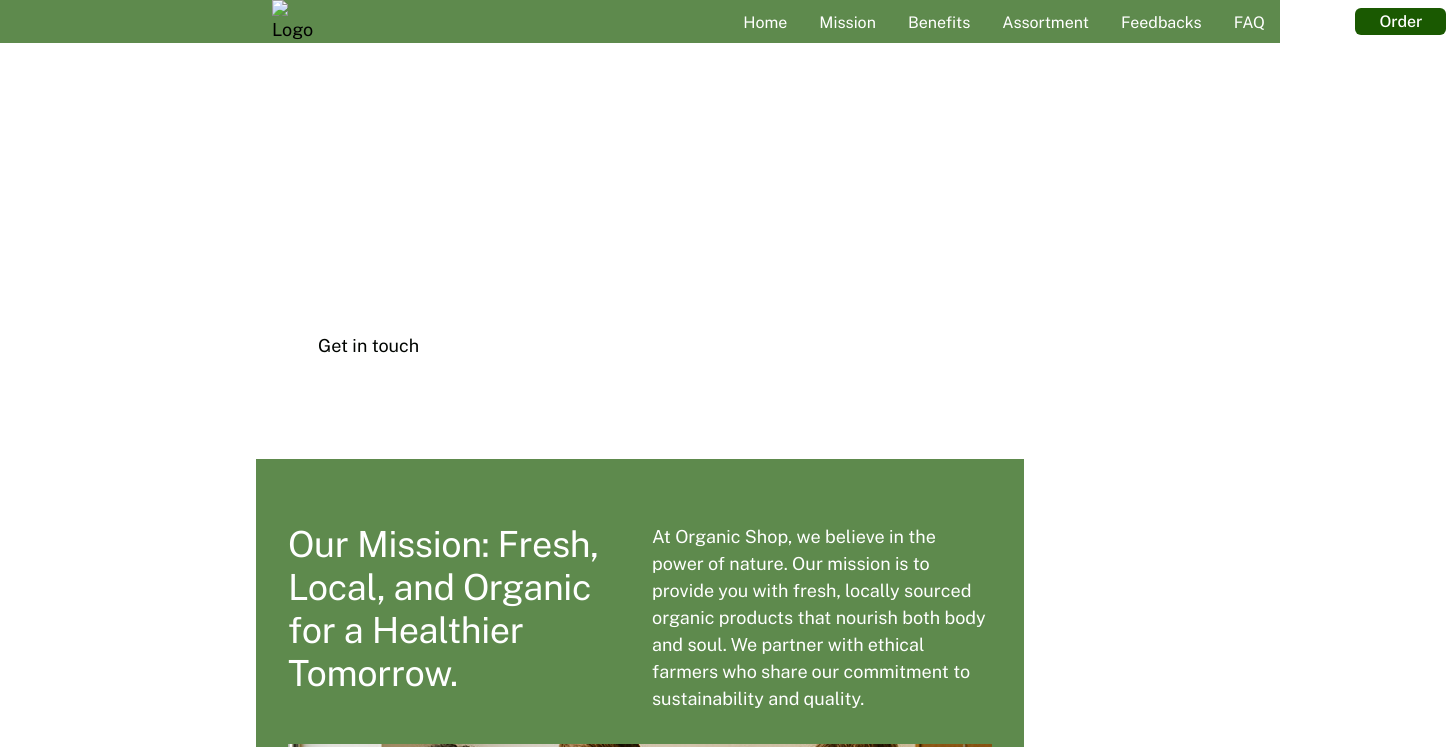
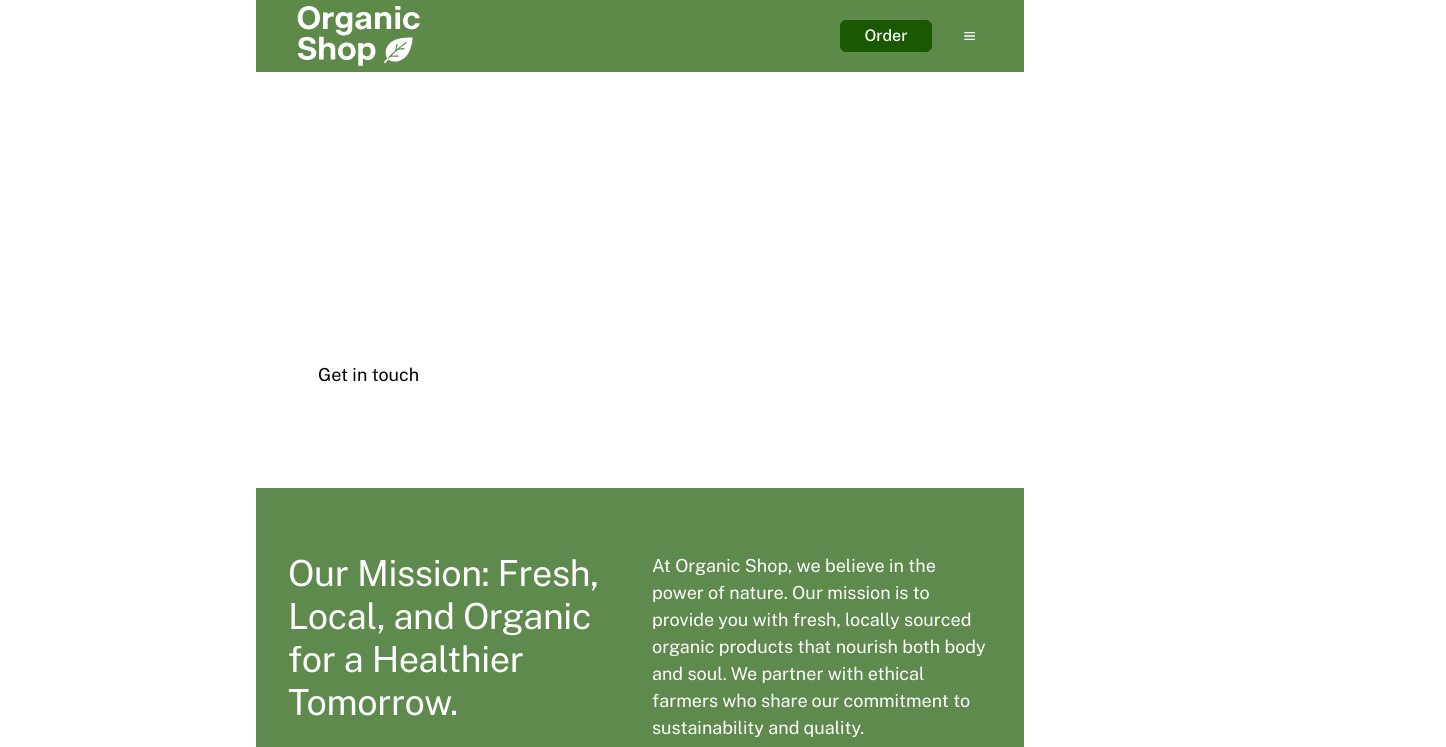
Before and after one commit to AndrNech/git-pushers-team-project, a website built with Vite: page src/index.html in a window 1280 px wide. Shown: the top 747 px of the page, 1446 px wide, since content can reach past the window. Built offline with nearby package versions, Linux system fonts and the light colour scheme; files whose address does not match are found by name; a web font is replaced by a local one.

Commit message:
header refill

```diff
--- a/src/css/header.css
+++ b/src/css/header.css
@@ -1,70 +1,103 @@
-.header {
-  background-color: #5E8A4D;
+.header-container {
+  display: flex;
+  justify-content: space-between;
+  align-items: center;
+  background-color: #5e8a49;
+  padding: 6px 16px;
 }
 
-.header-container {
+.header-logo {
+  height: 60px;
+  fill: #fff;
+}
+
+.header-nav {
+  width: 1014px;
+  display: none;
+  justify-content: flex-end;
+  column-gap: 32px;
+  font-weight: 400;
+  font-size: 16px;
+  line-height: 1.5;
+  color: #fff;
+}
+
+.header-nav-item {
+  transition: opacity 250ms cubic-bezier(0.4, 0, 0.2, 1);
+}
+
+.header-nav-item:hover,
+.header-nav-item:focus {
+  opacity: 0.5;
+}
+
+.header-buttons {
   display: flex;
   align-items: center;
-  justify-content: space-between;
-  margin: 0 auto;
-  padding: 0 16px;
+  column-gap: 16px;
 }
 
- .nav-list {
-  display: flex;
-  gap: 32px;
-  margin: 0;
-  padding: 0;
+.header-button-order {
+  display: none;
+  justify-content: center;
+  align-items: center;
+  border: 1px solid #1a5901;
+  border-radius: 6px;
+  padding: 4px 24px;
+  width: 92px;
+  height: 32px;
+  background-color: #1a5901;
+  font-weight: 500;
+  font-size: 16px;
+  line-height: 1.5;
+  color: #fff;
+  transition: background-color 250ms cubic-bezier(0.4, 0, 0.2, 1);
 }
 
-.nav-link {
-  color: #ffffff;
-  font-size: 16px;
-  transition: color 0.3s;
+.header-button-order:hover,
+.header-button-order:focus {
+  background-color: #fff;
+  color: #010400;
+  border: none;
 }
 
-.nav-link:hover {
-  color: #f0f0f0;
+.header-burger-menu {
+  width: 32px;
+  height: 32px;
+  display: flex;
+  justify-content: center;
+  align-items: center;
+  background: transparent;
+  border: 0;
+  fill: #fff;
+  cursor: pointer;
 }
 
+@media screen and (min-width: 768px) {
+  .header-container {
+    padding: 6px 32px;
+  }
 
-@media screen and (min-width: 768px) {
-  .menu-open-btn {
+  .header-button-order {
+    display: flex;
+  }
+
+  .header-burger-menu {
+    width: 44px;
+    height: 44px;
+  }
+}
+
+@media screen and (min-width: 1440px) {
+  .header-container {
+    padding: 6px 64px;
+  }
+
+  .header-nav {
+    display: flex;
+  }
+
+  .header-burger-menu {
     display: none;
   }
 }
-.order-btn {
-  padding: 4px 24px 4px 24px;
-
-  background-color: #1A5901;
-  border: none;
-  border-radius: 6px;
-
-
-  color: #FFFFFF;
-  font-family: 'public sans', sans-serif;
-  font-size: 16px;
-  font-weight: 500;
-  line-height: 1.2;
-  transition: background-color 0.3s ease, color 0.3s ease;
-}
-
-
-.order-btn:hover {
-  background-color: #1A5901;
-  color: #000000;
-}
-
-
-.header-left {
-  display: flex;
-  align-items: center;
-  gap: 430px;
-}
-
-
-.header-right {
-  display: flex;
-  align-items: center;
-  gap: 16px;
-}
--- a/src/partials/header.html
+++ b/src/partials/header.html
@@ -1,29 +1,41 @@
-<header class="header">
-  <div class="container header-container">
-    <div class="header-left">
-    <a href="./index.html" class="header-logo">
-      <img src="./img/svg/logo.svg" alt="Logo" />
+<header>
+  <div class="header-container container">
+    <a class="header-logo" href="./index.html">
+      <svg width="142" height="60">
+        <use href="./img/sprite.svg#icon-logo"></use>
+      </svg>
     </a>
 
-    <nav class="header-nav">
-      <ul class="nav-list">
-        <li><a href="#index.html" class="nav-link">Home</a></li>
-        <li><a href="#mission.html" class="nav-link">Mission</a></li>
-        <li><a href="#benefits.html" class="nav-link">Benefits</a></li>
-        <li><a href="#assortment.html" class="nav-link">Assortment</a></li>
-        <li><a href="#feedbacks.html" class="nav-link">Feedbacks</a></li>
-        <li><a href="#faq.html" class="nav-link">FAQ</a></li>
-        <li><a href="#contact.html" class="nav-link">Contact</a></li>
-       </ul>
-    </nav>
-    </div>
-    <div class="header-right">
-      <a href="./assortment.html" class="order-btn">Order</a>
-      <button type="button" class="menu-open-btn">
-      <svg class="menu-open-icon" width="24" height="24">
-        <use href="./img/svg/menu.svg"></use>
-      </svg>
-    </button>
+    <ul class="header-nav">
+      <li class="header-nav-item">
+        <a href="./index.html">Home</a>
+      </li>
+      <li class="header-nav-item">
+        <a href="#mission">Mission</a>
+      </li>
+      <li class="header-nav-item">
+        <a href="#benefits">Benefits</a>
+      </li>
+      <li class="header-nav-item">
+        <a href="#assortment">Assortment</a>
+      </li>
+      <li class="header-nav-item">
+        <a href="#feedbacks">Feedbacks</a>
+      </li>
+      <li class="header-nav-item">
+        <a href="#faq">FAQ</a>
+      </li>
+      <li class="header-nav-item">
+        <a href="#contacts">Contacts</a>
+      </li>
+    </ul>
+    <div class="header-buttons">
+      <a class="header-button-order" href="#assortment">Order</a>
+      <button class="header-burger-menu">
+        <svg width="21.33" height="16">
+          <use href="./img/sprite.svg#icon-menu"></use>
+        </svg>
+      </button>
     </div>
   </div>
 </header>
```
